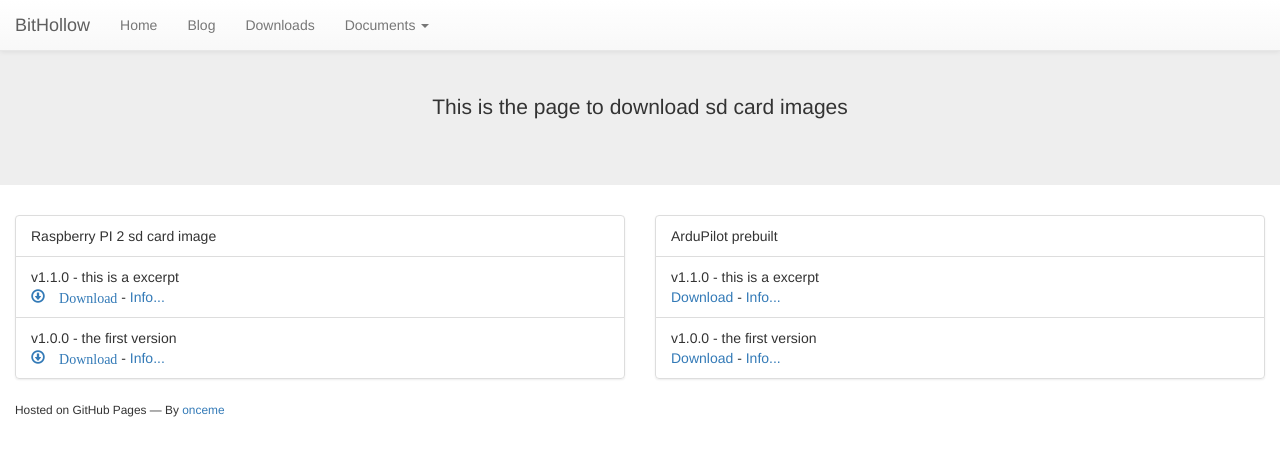
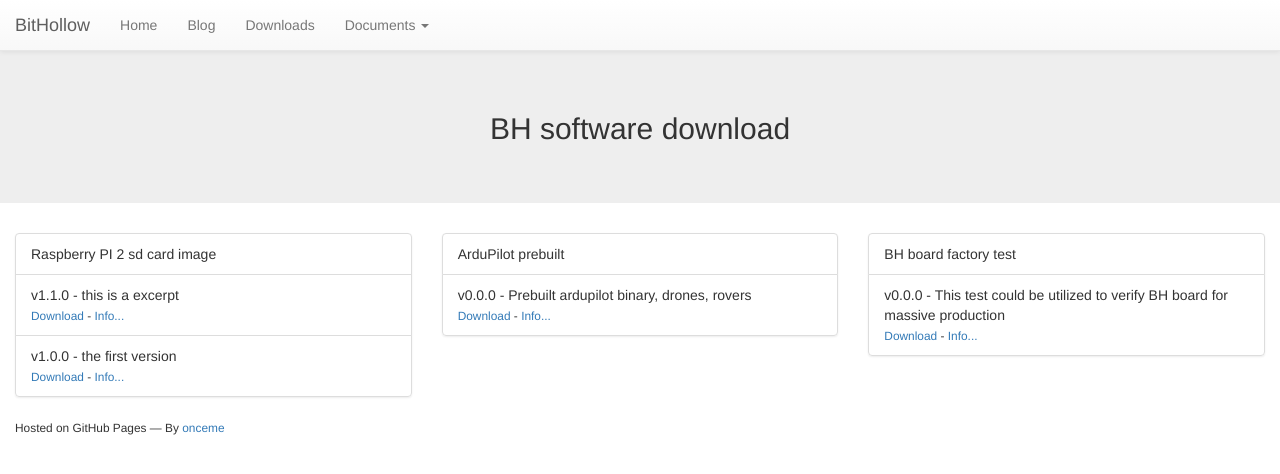
Before and after one commit to bithollow/bithollow.github.io, a Jekyll site: the page built from downloads/index.md, in a window 1280 px wide. Shown: the top 474 px of the page. Built offline with Jekyll 4.4.1, drawn with Linux system fonts in a browser that asks for light colours; nearby versions of some CDN libraries; library files that are not in the unit come from our copies.

Commit message:
bithollow/manifests#45 add download template and example

```diff
--- /dev/null
+++ b/_includes/downloads/download-ardupilot-prebuilt.html
@@ -0,0 +1,8 @@
+<ul class="list-group">
+  <li class="list-group-item">
+      ArduPilot prebuilt
+  </li>
+  {% for post in site.categories['ardupilot-prebuilt'] %}
+  {% include downloads/download-item-list.html%}
+  {% endfor %}
+</ul>
--- /dev/null
+++ b/_includes/downloads/download-factory-test.html
@@ -0,0 +1,8 @@
+<ul class="list-group">
+  <li class="list-group-item">
+    BH board factory test
+  </li>
+  {% for post in site.categories['factory-test'] %}
+  {% include downloads/download-item-list.html%}
+  {% endfor %}
+</ul>
--- /dev/null
+++ b/_includes/downloads/download-item-list.html
@@ -0,0 +1,10 @@
+
+<li class="list-group-item">
+  {{ post.title }} - {{ post.excerpt}}
+  <br>
+  <small>
+  <a href="{{ post.download-link}}">Download</a>
+  -
+  <a href="{{ post.url }}">Info...</a>
+  </small>
+</li>
--- /dev/null
+++ b/_includes/downloads/download-rpi-sd-image.html
@@ -0,0 +1,8 @@
+<ul class="list-group">
+  <li class="list-group-item">
+    Raspberry PI 2 sd card image
+  </li>
+  {% for post in site.categories['rpi-sd-image'] %}
+  {% include downloads/download-item-list.html%}
+  {% endfor %}
+</ul>
--- a/_layouts/downloads.html
+++ b/_layouts/downloads.html
@@ -14,40 +14,14 @@
 
     <div class="container-fluid">
       <div class="row">
-        <div class="col-sm-6 col-md-6 col-lg-6">
-          <ul class="list-group">
-            <li class="list-group-item">
-              Raspberry PI 2 sd card image
-            </li>
-            {% for post in site.categories['downloads'] %}
-            <li class="list-group-item">
-              {{ post.title }} - {{ post.excerpt}}
-              <br>
-              <a href="{{ post.download-link}}">
-                <span class="glyphicon glyphicon-download"/>
-                Download
-              </a>
-              -
-              <a href="{{ post.url }}">Info...</a>
-            </li>
-            {% endfor %}
-          </ul>
+        <div class="col-sm-4 col-md-4 col-lg-4">
+          {% include downloads/download-rpi-sd-image.html %}
         </div>
-        <div class="col-sm-6 col-md-6 col-lg-6">
-          <ul class="list-group">
-            <li class="list-group-item">
-              ArduPilot prebuilt
-            </li>
-            {% for post in site.categories['downloads'] %}
-            <li class="list-group-item">
-              {{ post.title }} - {{ post.excerpt}}
-              <br>
-              <a href="{{ post.download-link}}">Download</a>
-              -
-              <a href="{{ post.url }}">Info...</a>
-            </li>
-            {% endfor %}
-          </ul>
+        <div class="col-sm-4 col-md-4 col-lg-4">
+          {% include downloads/download-ardupilot-prebuilt.html %}
+        </div>
+        <div class="col-sm-4 col-md-4 col-lg-4">
+          {% include downloads/download-factory-test.html %}
         </div>
       </div>
     </div>
--- /dev/null
+++ b/downloads/factory-test/_posts/2015-12-13-factory.test_v0.0.0.md
@@ -0,0 +1,8 @@
+---
+title: v0.0.0
+excerpt: This test could be utilized to verify BH board for massive production
+download-link: https://bithollow.github.io
+---
+
+### v0.0.0
+- Nothing has been done yet
--- a/downloads/index.md
+++ b/downloads/index.md
@@ -2,4 +2,4 @@
 title: bithollow
 layout: downloads
 ---
-This is the page to download sd card images
+## BH software download
```
Also changed, not shown: downloads/ardupilot-prebuilt/_posts/2015-12-13-ardupilot.prebuilt_v0.0.0.md (added, +9 -0 lines), downloads/rpi-sd-image/_posts/2015-12-12-sd.image_v1.0.0.md (renamed from downloads/_posts/2015-12-12-sd.image_v1.0.0.md), downloads/rpi-sd-image/_posts/2015-12-12-sd.image_v1.1.0.md (renamed from downloads/_posts/2015-12-12-sd.image_v1.1.0.md).
